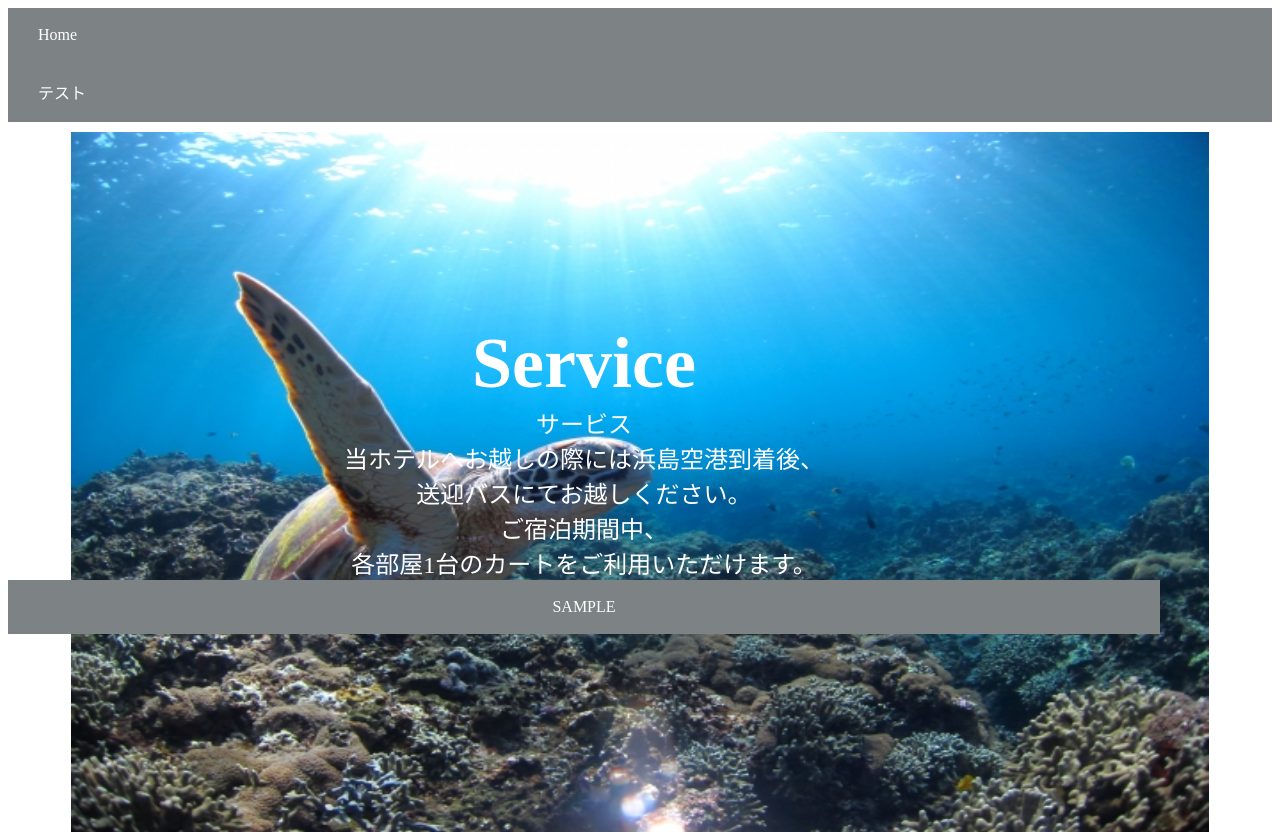
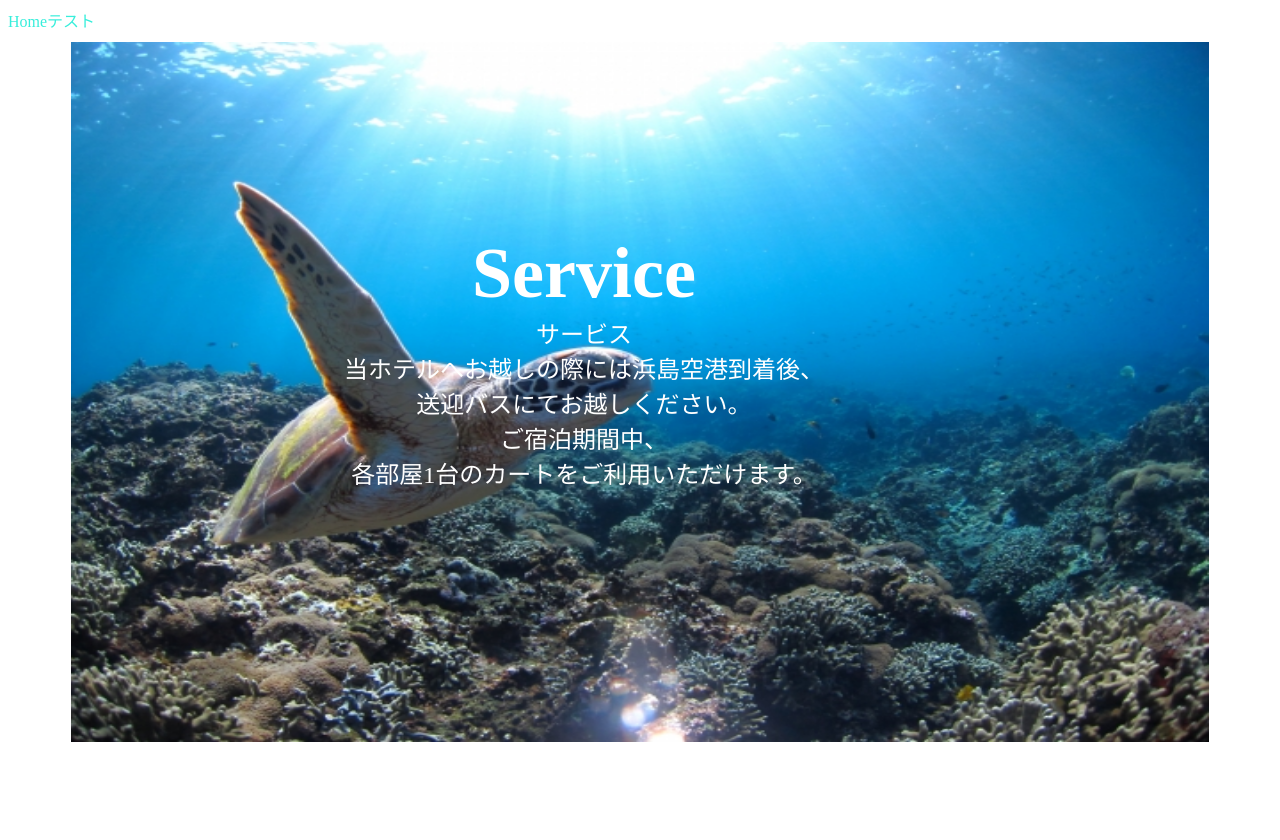
Before and after one commit to okinawa-web/EC, a Vue app: page /test in a window 1280 px wide. After the commit the page ends 800 px from the top, so only its background shows below. Built offline with nearby package versions, Linux system fonts and the light colour scheme.

Commit message:
Service 途中

```diff
--- a/src/components/Service.vue
+++ b/src/components/Service.vue
@@ -6,14 +6,17 @@
     <p>送迎バスにてお越しください。</p>
     <p>ご宿泊期間中、</p>
     <p>各部屋1台のカートをご利用いただけます。</p>
-    <Button />
+    <Button :linkTitle="buttonTitle" />
   </div>
 
   <img src="/src/assets/umigame.jpg" alt="うみの画像" />
 </template>
 
 <script setup>
+import { ref } from "vue";
 import Button from "@/components/button/BasicButton.vue";
+
+const buttonTitle = ref("Acces");
 </script>
 
 <style>
--- a/src/components/button/BasicButton.vue
+++ b/src/components/button/BasicButton.vue
@@ -1,17 +1,24 @@
 <template>
-    <a href="#">SAMPLE</a>
+  <router-link to="/activity" class="basicButton">{{
+    props.linkTitle
+  }}</router-link>
 </template>
 
+<script setup>
+const props = defineProps({
+  linkTitle: String,
+});
+</script>
 <style>
-a {
-  display: block;
+.basicButton {
+  /* display: block; */
   color: white;
   font-size: 16px;
   background: #7d8384;
-  padding: 18px 30px;
+  margin: 18px 30px;
   transition: width 500ms ease;
 }
-a:hover {
+basicButton:hover {
   background: #7d8384;
 }
 </style>
```
Also changed, not shown: src/components/NewArivalls.vue (+5 -5 lines).
